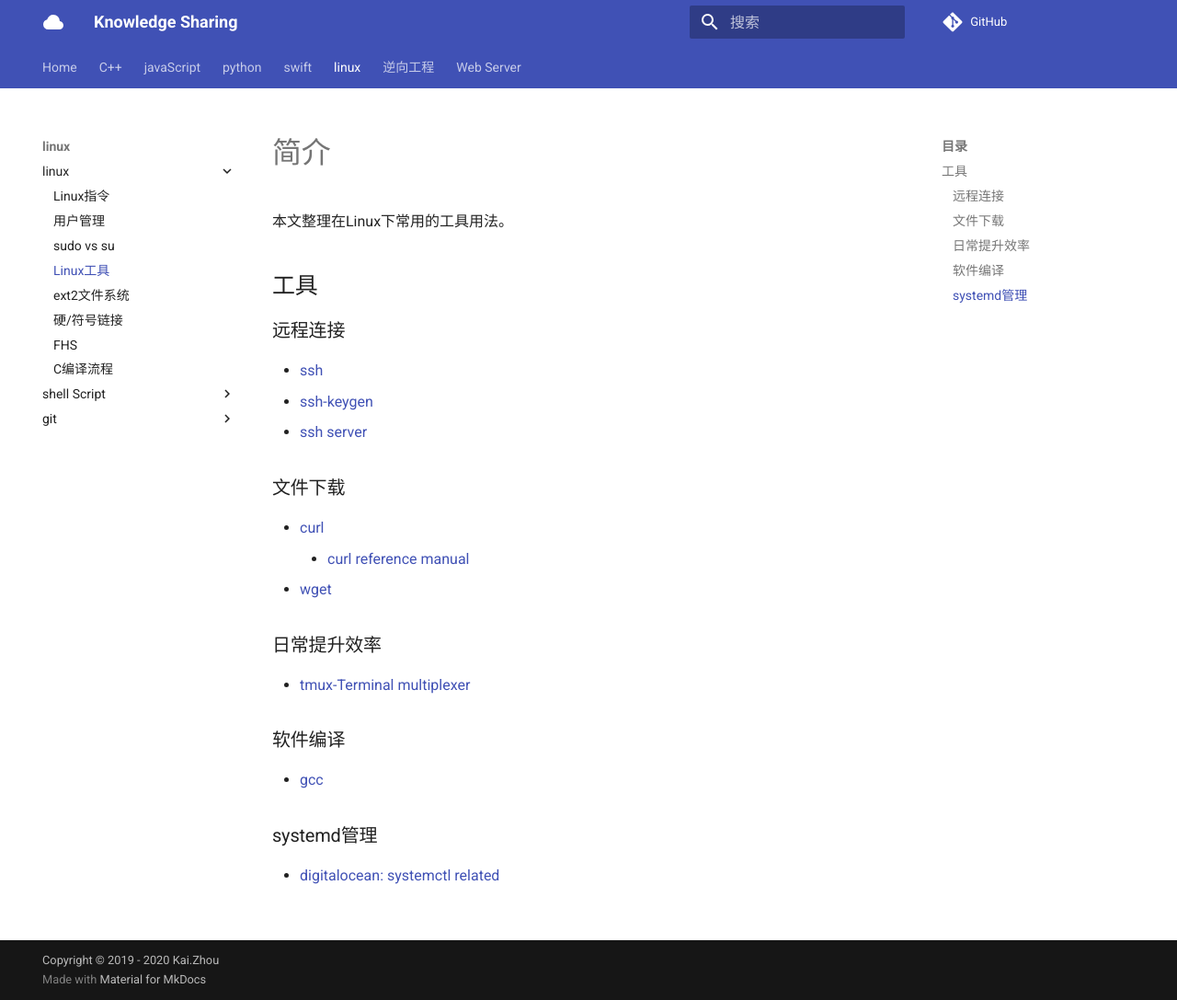
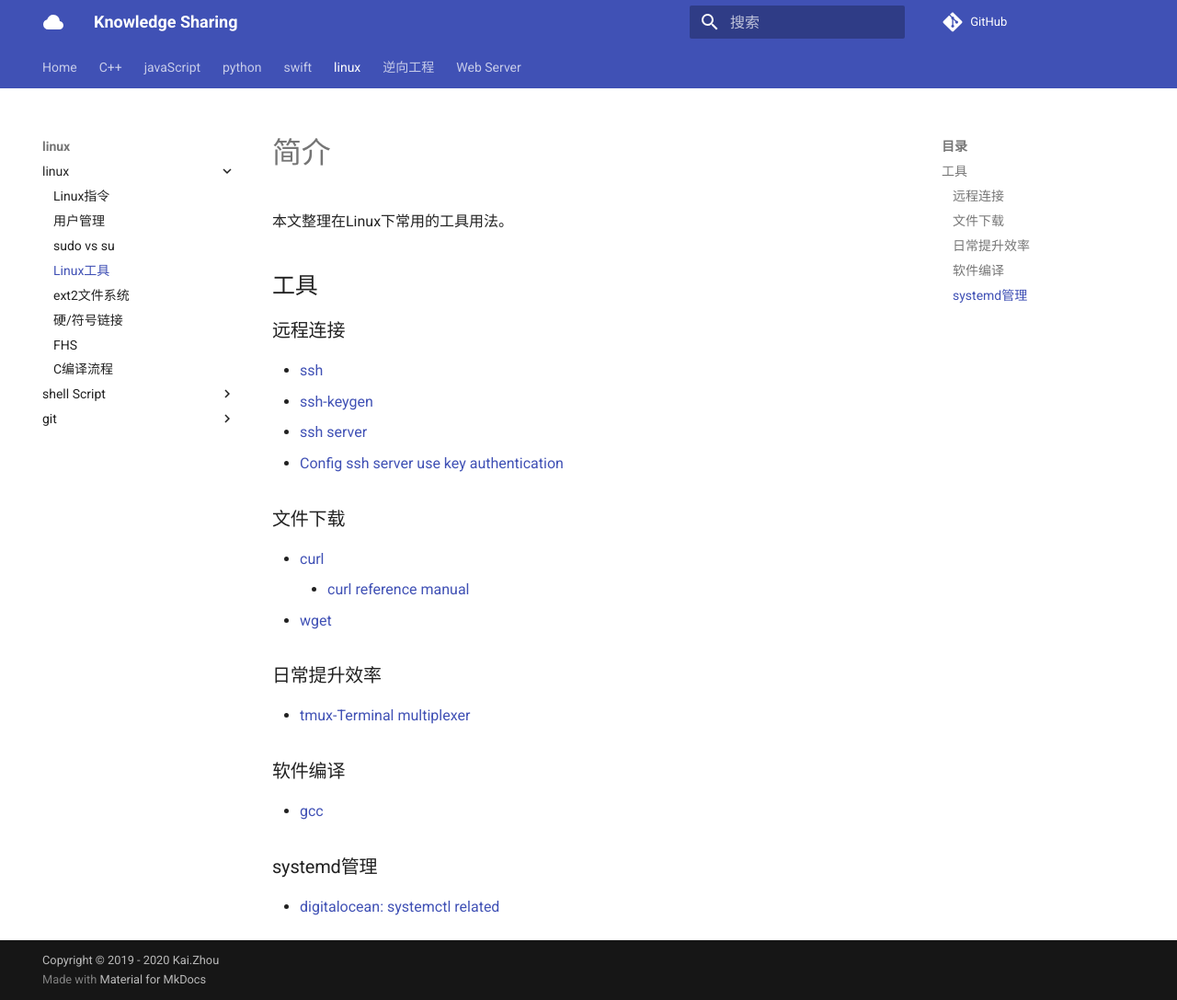
Before and after one commit to zhoukaidev/ks_blog, an MkDocs documentation site: the page built from docs/shell/linux/tools.md, in a window 1280 px wide and 1087 px high. Shown: the whole window at 92% size. Built offline with MkDocs 1.6.1 and Material for MkDocs 9.7.7, drawn with Linux system fonts in a browser that asks for light colours; comment, search, counter and statistics services are not loaded.

Commit message:
Update tools.md

```diff
--- a/docs/shell/linux/tools.md
+++ b/docs/shell/linux/tools.md
@@ -9,7 +9,7 @@
   * [ssh](tools/ssh.md)
   * [ssh-keygen](tools/ssh/ssh-keygen.md)
   * [ssh server](tools/ssh/sshd.md)
-
+  * [Config ssh server use key authentication](https://www.digitalocean.com/community/tutorials/how-to-configure-ssh-key-based-authentication-on-a-linux-server)
 
 ### 文件下载
 
```
